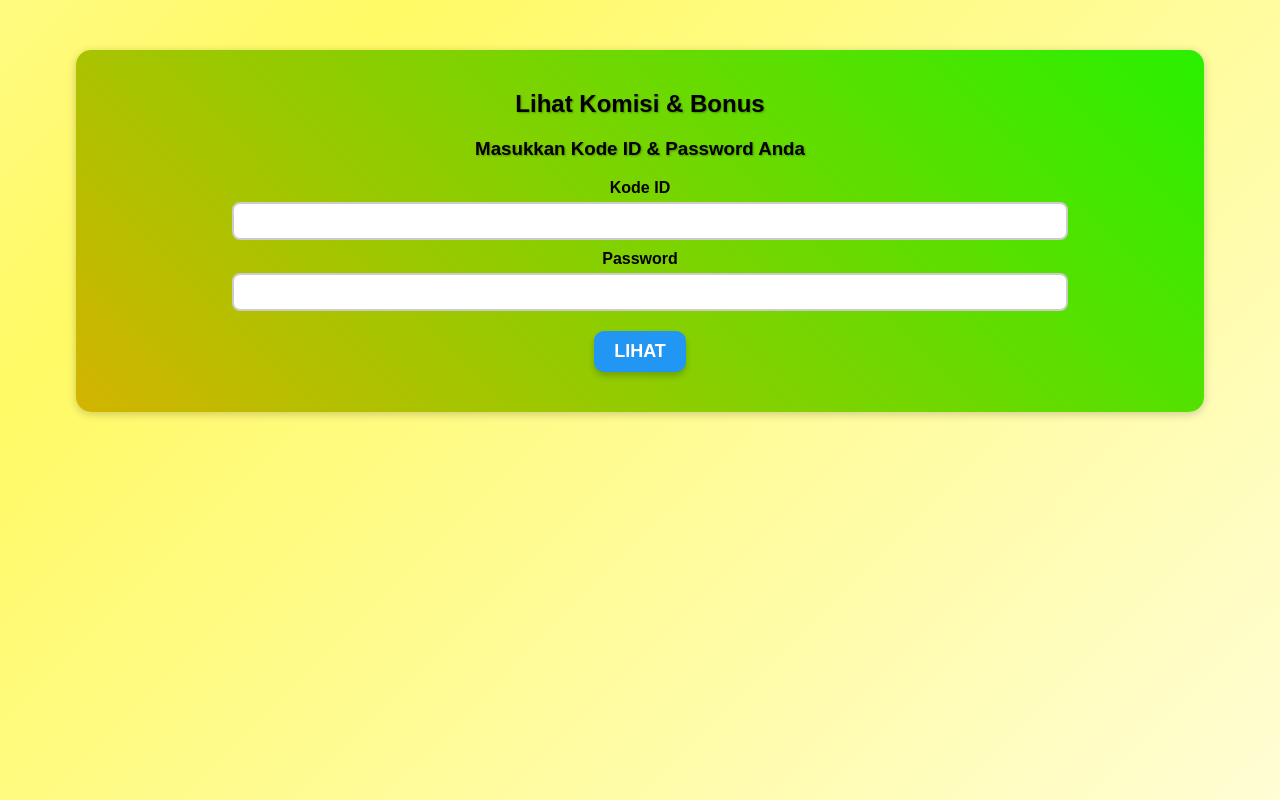
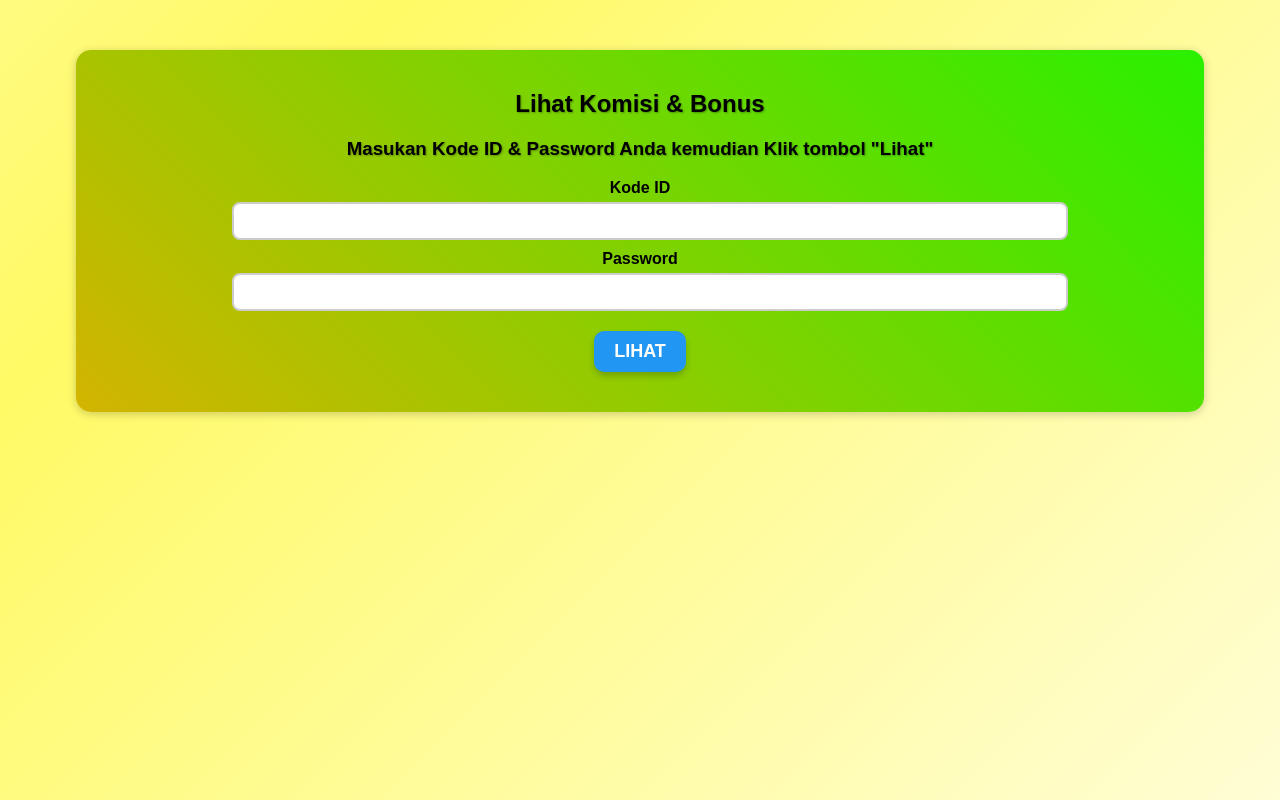
Before and after one commit to SAFF35/Loginkomisi, a plain HTML site: page index.html in a window 1280 px wide. Drawn offline with Linux system fonts and the light colour scheme.

Commit message:
Update index.html

```diff
--- a/index.html
+++ b/index.html
@@ -10,7 +10,7 @@
   <!-- Kontainer Login (WL) -->
   <div id="loginContainer" class="container login-container">
     <h2>Lihat Komisi &amp; Bonus</h2>
-    <h3>Masukkan Kode ID &amp; Password Anda</h3>
+    <h3>Masukan Kode ID &amp; Password Anda kemudian Klik tombol "Lihat"</h3>
     <form id="loginForm">
       <label for="kodeid">Kode ID</label>
       <input type="text" id="kodeid" name="kodeid" required>
```
